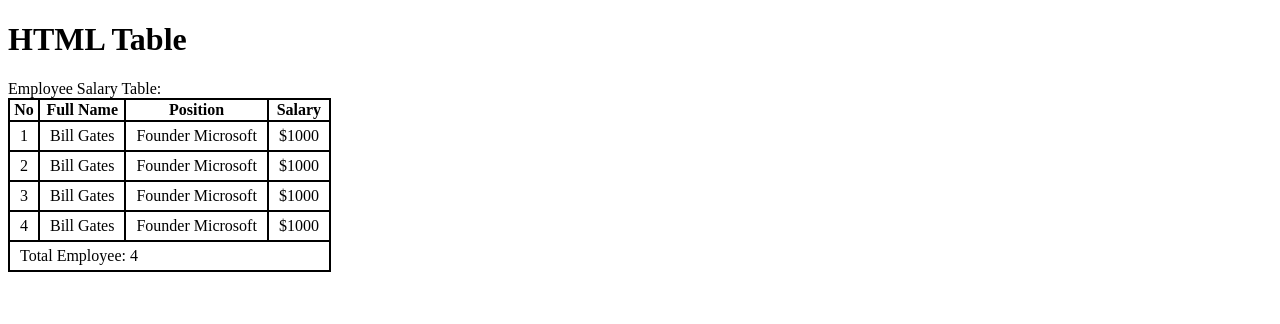
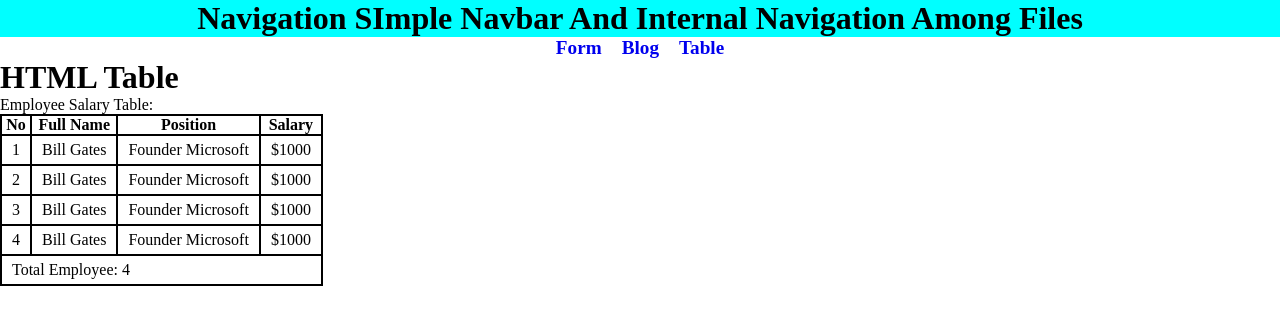
Before and after one commit to webdiv-rakib/my-test-repo, a plain HTML site: page table.html in a window 1280 px wide. Drawn offline with Linux system fonts and the light colour scheme.

Commit message:
navigation system added

```diff
--- a/styles/index.css
+++ b/styles/index.css
@@ -6,3 +6,21 @@
     text-align: center;
     background-color: aqua;
 }
+
+ul{
+    display: flex;
+    list-style: none;
+    gap: 20px;
+    justify-content: center;
+
+}
+
+a{
+    text-decoration: none;
+    font-size: larger;
+    font-weight: 800;
+}
+
+nav li:hover{
+    background-color: red;
+}
--- a/table.html
+++ b/table.html
@@ -5,6 +5,7 @@
     <meta charset="UTF-8">
     <meta name="viewport" content="width=device-width, initial-scale=1.0">
     <link rel="stylesheet" href="styles/table.css">
+    <link rel="stylesheet" href="styles/index.css">
     <title>Table</title>
 </head>
 
@@ -13,6 +14,14 @@
 
     </header>
     <main>
+        <h1 class="navigation">Navigation SImple Navbar And Internal Navigation Among Files</h1>
+        <nav>
+            <ul>
+            <li><a href="form.html" target="_blank">Form</a></li>
+            <li><a href="blog.html" target="_blank">Blog</a></li>
+            <li><a href="table.html" target="_blank">Table</a></li>
+        </ul>
+        </nav>
         <h1>HTML Table</h1>
         <caption>Employee Salary Table:</caption>
         <table>
```
Also changed, not shown: blog.html (+6 -4 lines), form.html (+10 -1 lines), index.html (+3 -1 lines).
